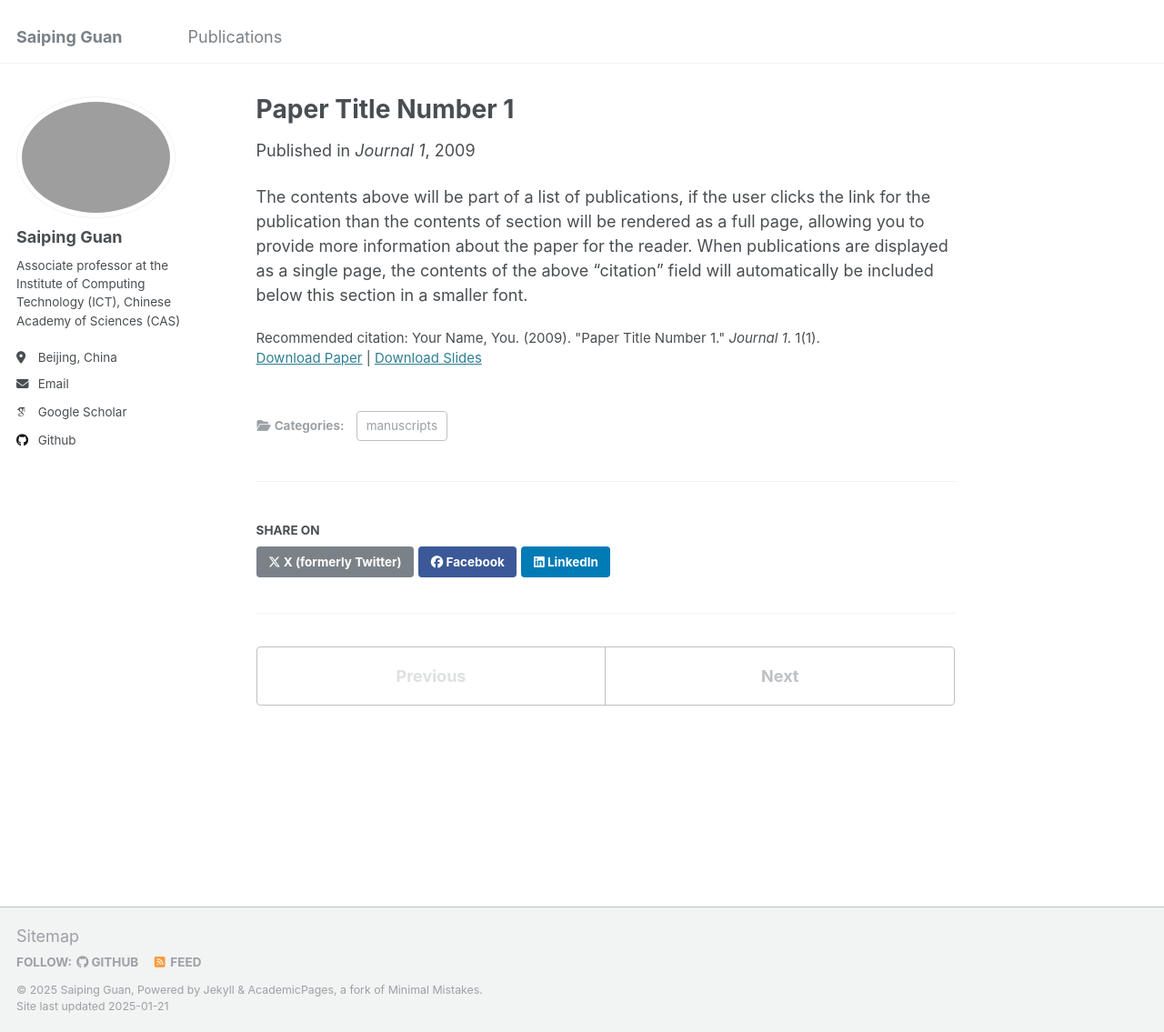
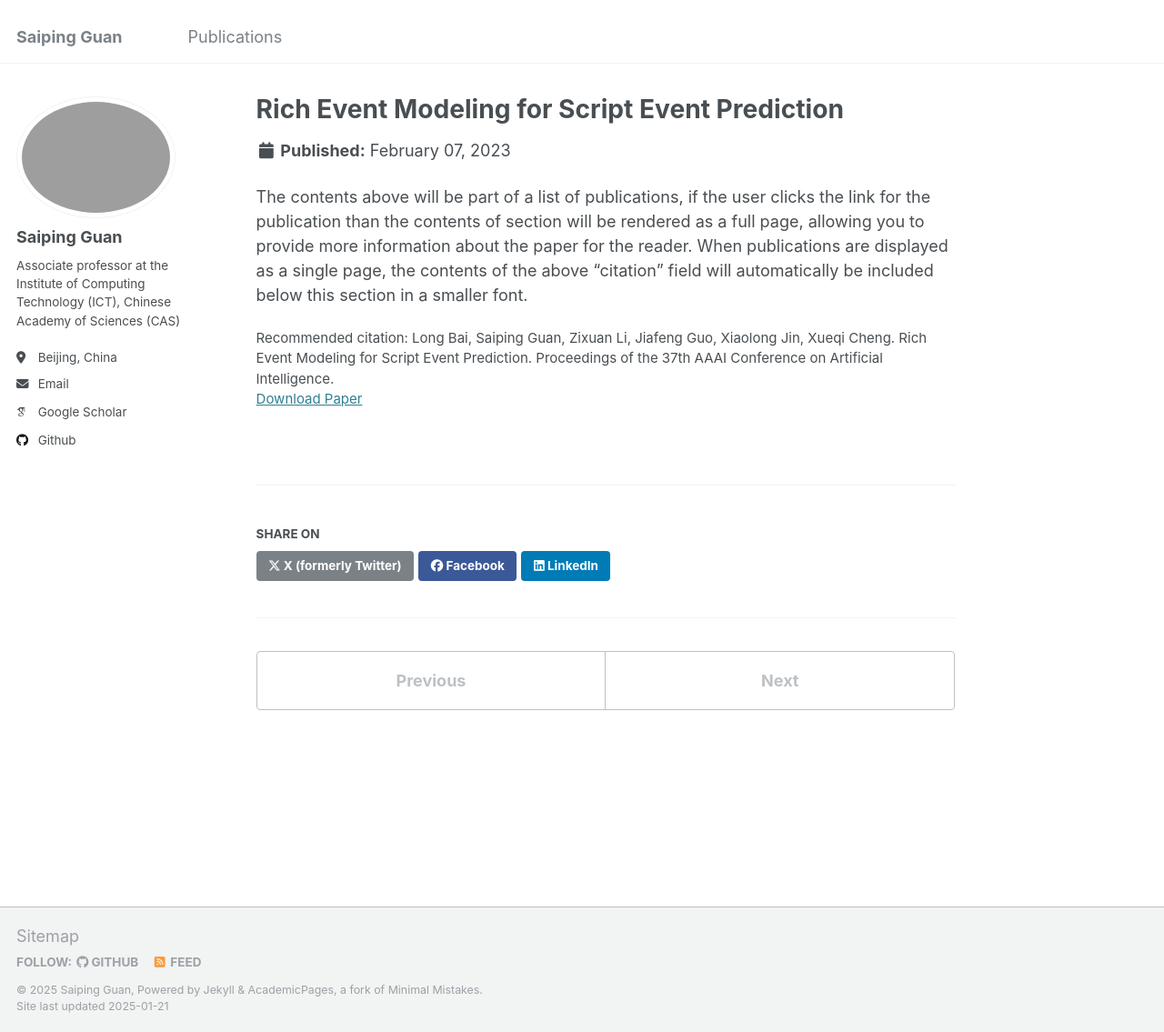
Before and after one commit to gsp2014/gsp2014.github.io, a Jekyll site: the page built from _publications/2009-10-01-paper-title-number-1.md, in a window 1280 px wide and 1135 px high. Shown: the whole window at 91% size. Built offline with Jekyll 4.4.1, drawn with Linux system fonts in a browser that asks for light colours; some web fonts are replaced.

Commit message:
Update 2009-10-01-paper-title-number-1.md

```diff
--- a/_publications/2009-10-01-paper-title-number-1.md
+++ b/_publications/2009-10-01-paper-title-number-1.md
@@ -1,14 +1,10 @@
 ---
-title: "Paper Title Number 1"
-collection: publications
-category: manuscripts
-permalink: /publication/2009-10-01-paper-title-number-1
-excerpt: 'This paper is about the number 1. The number 2 is left for future work.'
-date: 2009-10-01
-venue: 'Journal 1'
-slidesurl: 'http://academicpages.github.io/files/slides1.pdf'
-paperurl: 'http://academicpages.github.io/files/paper1.pdf'
-citation: 'Your Name, You. (2009). &quot;Paper Title Number 1.&quot; <i>Journal 1</i>. 1(1).'
+authors: "Long Bai, **Saiping Guan**, Zixuan Li, Jiafeng Guo, Xiaolong Jin, Xueqi Cheng"
+title: "Rich Event Modeling for Script Event Prediction"
+collection: Proceedings of the 37th AAAI Conference on Artificial Intelligence
+date: 2023-02-07
+paperurl: "https://arxiv.org/pdf/2212.08287"
+citation: 'Long Bai, Saiping Guan, Zixuan Li, Jiafeng Guo, Xiaolong Jin, Xueqi Cheng. Rich Event Modeling for Script Event Prediction. Proceedings of the 37th AAAI Conference on Artificial Intelligence.'
 ---
 
 The contents above will be part of a list of publications, if the user clicks the link for the publication than the contents of section will be rendered as a full page, allowing you to provide more information about the paper for the reader. When publications are displayed as a single page, the contents of the above "citation" field will automatically be included below this section in a smaller font.
```
